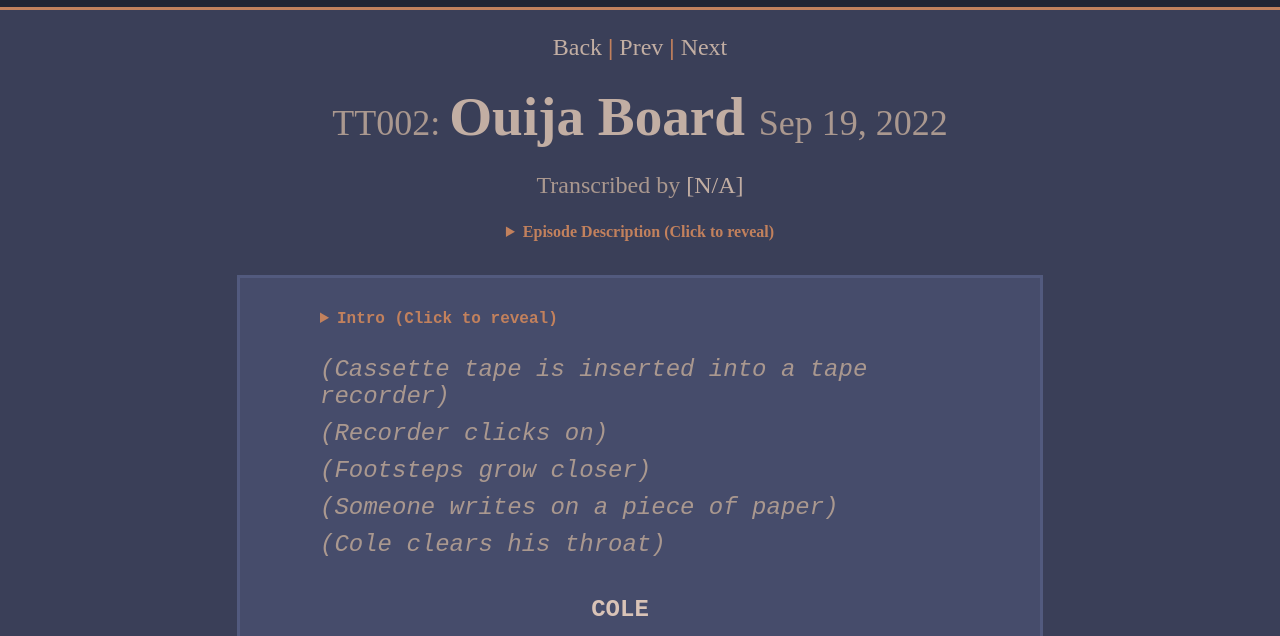
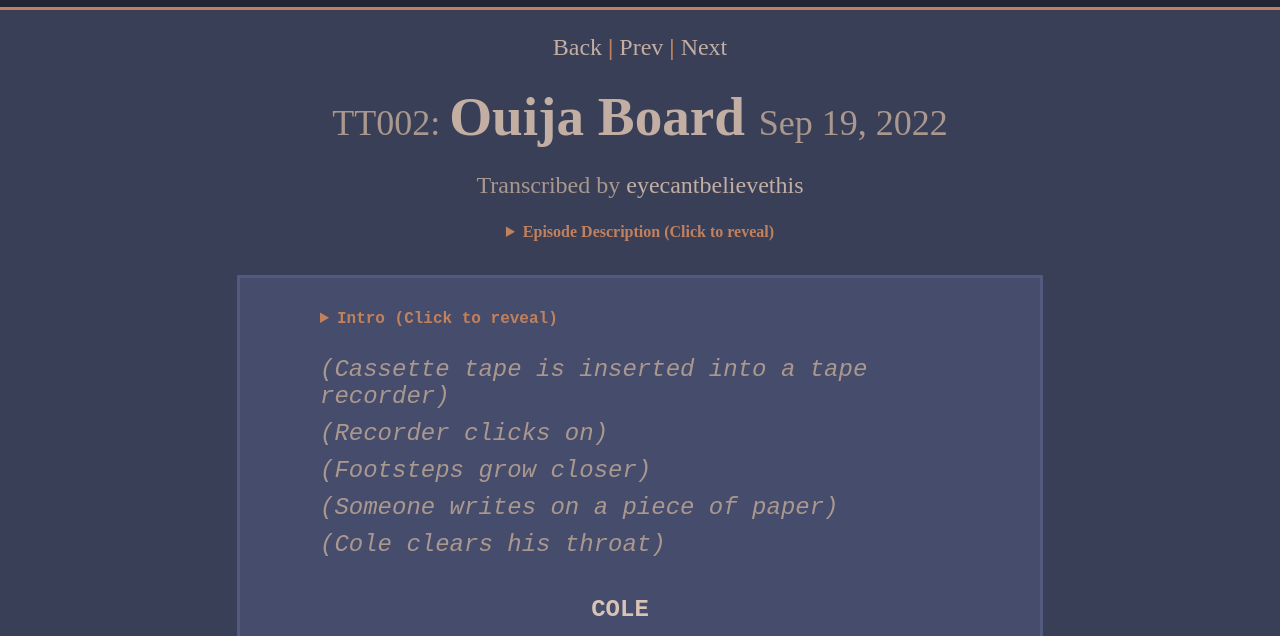
Before and after one commit to eyecantbelievethis/eyecantbelievethis.github.io, a plain HTML site: page TT/TT002.html in a window 1280 px wide. Shown: the part 113-749 px from the top of the page. Drawn offline with Linux system fonts and the light colour scheme.

Commit message:
Update TT002.html

```diff
--- a/TT/TT002.html
+++ b/TT/TT002.html
@@ -35,7 +35,7 @@
 
 	<p class="subtitle">
 		<span>Transcribed by </span>
-		<span><a href="" target="_blank">[N/A]</a></span>
+		<span><a href="https://www.tumblr.com/eyecantbelievethis" target="_blank">eyecantbelievethis</a></span>
 	</p>
 </div>
 
```
